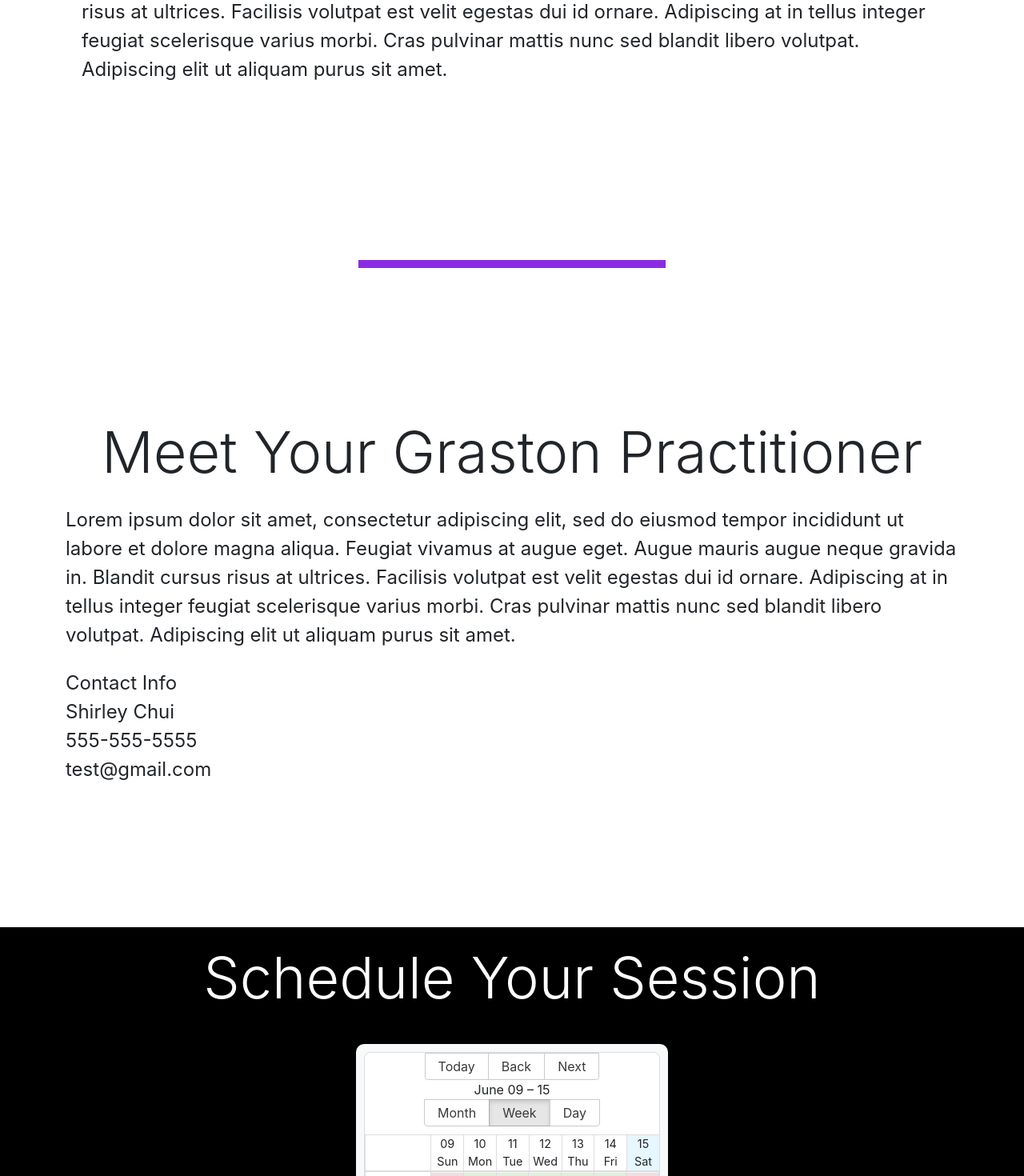
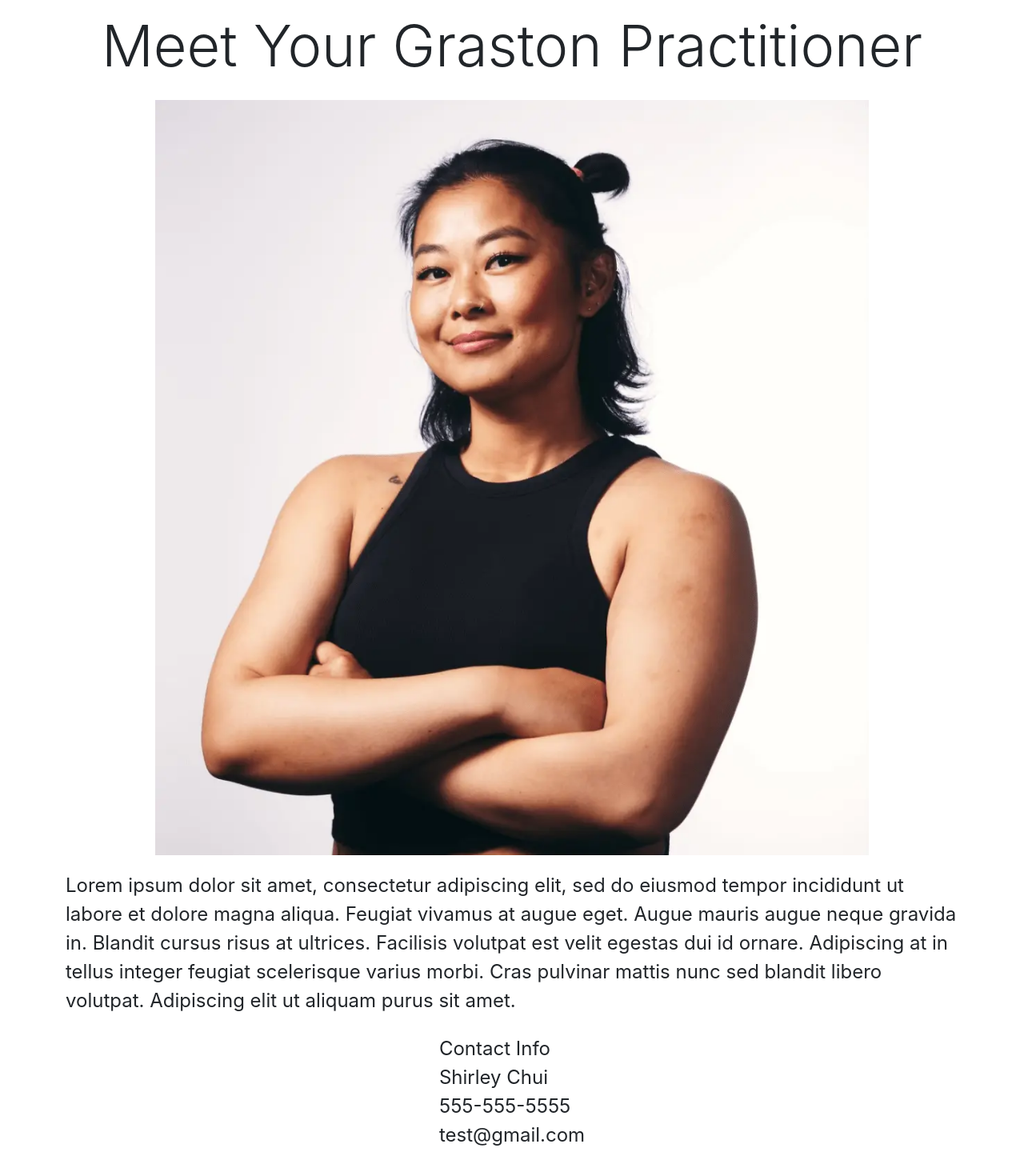
Before and after one commit to daryle-tan/gratson, a React (Create React App) app in the folder frontend/: page / in a window 1280 px wide. Shown: the part 1920-3390 px from the top of the page at 80% size. Built offline with nearby package versions, Linux system fonts and the light colour scheme; no server answers.

Commit message:
added headshot and changed unavailable slots to darkgrey

```diff
--- a/frontend/src/index.css
+++ b/frontend/src/index.css
@@ -57,10 +57,6 @@ code {
   height: 100%;
   object-fit: cover;
 }
-
-/* .custom-bg {
-  background-color: rgba(236, 232, 232, 0.5);
-} */
 
 .custom-header {
   width: 70%;
@@ -267,3 +263,10 @@ button:hover {
 #selectedDate {
   text-align: center;
 }
+
+.headshot-image {
+  width: 80%;
+  height: 50%;
+  object-fit: cover;
+  margin-bottom: 20px;
+}
--- a/frontend/src/screens/AboutMe.js
+++ b/frontend/src/screens/AboutMe.js
@@ -3,10 +3,16 @@ import { Container, Row, Col } from "react-bootstrap"
 
 const AboutMe = () => {
   return (
-    <Container className="aboutMe d-flex vh-100 w-100 mt-4 justify-content-center align-items-center">
+    <Container className="aboutMe d-flex w-100 mt-4 justify-content-center align-items-center">
       <Row>
         <Col className="text-center">
           <h1 className="display-2 mb-4">Meet Your Graston Practitioner</h1>
+
+          <img
+            src="../headshot.webp"
+            alt="Shirley's Headshot"
+            className="headshot-image"
+          ></img>
           <p className="fs-4 text-start">
             Lorem ipsum dolor sit amet, consectetur adipiscing elit, sed do
             eiusmod tempor incididunt ut labore et dolore magna aliqua. Feugiat
@@ -17,7 +23,7 @@ const AboutMe = () => {
             Adipiscing elit ut aliquam purus sit amet.
           </p>
           <div className="d-flex flex-column justify-content-evenly mt-4">
-            <p className="fs-4 text-start">
+            <p className="d-flex fs-4 text-start mb-5 justify-content-center">
               Contact Info <br />
               Shirley Chui <br />
               555-555-5555 <br />
@@ -25,12 +31,6 @@ const AboutMe = () => {
               <br />
             </p>
           </div>
-
-          {/* <img
-            className="why-choose-graston-pic"
-            src="../fitBody.webp"
-            alt="A woman working out"
-          ></img> */}
         </Col>
       </Row>
     </Container>
--- a/frontend/src/screens/BookNow.js
+++ b/frontend/src/screens/BookNow.js
@@ -128,7 +128,7 @@ const BookNow = () => {
     }
 
     return {
-      backgroundColor: isAllowedTimeSlot(date) ? "#dff0d8" : "#f2dede",
+      backgroundColor: isAllowedTimeSlot(date) ? "#dff0d8" : "darkgrey",
     }
   }
 
--- a/frontend/src/screens/Whatis.js
+++ b/frontend/src/screens/Whatis.js
@@ -3,7 +3,7 @@ import { Container, Row, Col } from "react-bootstrap"
 
 const Whatis = () => {
   return (
-    <Container className="whatIsContainer d-flex vh-100 w-100 mt-4 justify-content-center align-items-center">
+    <Container className="whatIsContainer d-flex w-100 mt-4 justify-content-center align-items-center">
       <Row>
         <Col className="text-center custom-bg m-3 p-3 rounded">
           <h1 className="display-2">Why Choose Graston?</h1>
```
Also changed, not shown: frontend/public/headshot.webp (added).
